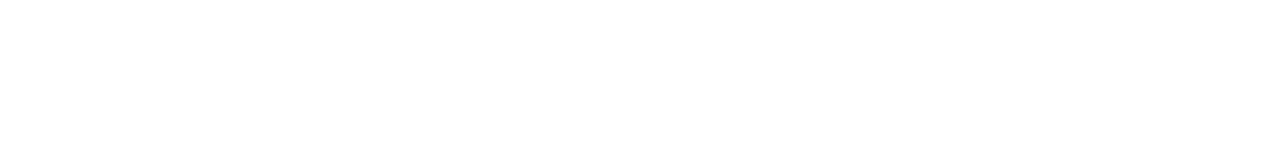
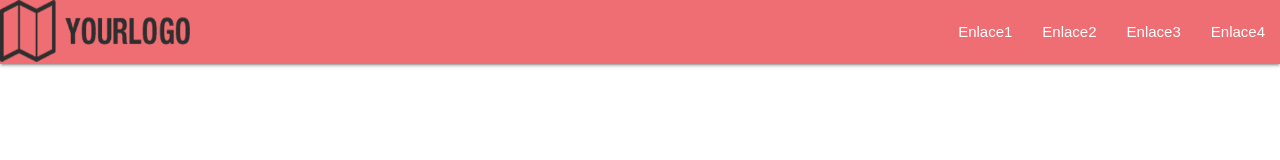
Before and after one commit to Richardustev/My-first-website-with-Materialize, a plain HTML site: page index.html in a window 1280 px wide. Drawn offline with nearby package versions, Linux system fonts and the light colour scheme.

Commit message:
Added img logo and navbar

```diff
--- a/index.html
+++ b/index.html
@@ -7,12 +7,43 @@
     <link rel="stylesheet" href="./css/main.css">
     <!-- Compiled and minified CSS -->
     <link rel="stylesheet" href="https://cdnjs.cloudflare.com/ajax/libs/materialize/1.0.0/css/materialize.min.css">
+    <!-- Google icons -->
+    <link href="https://fonts.googleapis.com/icon?family=Material+Icons" rel="stylesheet">
+
     <title>My first website with Materialize</title>
 </head>
 <body>
+    <nav>
+        <div class="nav-wrapper">
+            <a href="#!" class="brand-logo">
+                <img src="./img/logo1.png" alt="" width="190">
+            </a>
+            <a href="#" data-target="mobile-demo" class="sidenav-trigger"><i class="material-icons">menu</i></a>
+            <ul class="right hide-on-med-and-down">
+            <li><a href="sass.html">Enlace1</a></li>
+            <li><a href="badges.html">Enlace2</a></li>
+            <li><a href="collapsible.html">Enlace3</a></li>
+            <li><a href="mobile.html">Enlace4</a></li>
+            </ul>
+        </div>
+    </nav>
+
+    <ul class="sidenav" id="mobile-demo">
+        <li><a href="sass.html">Enlace1</a></li>
+        <li><a href="badges.html">Enlace2</a></li>
+        <li><a href="collapsible.html">Enlace3</a></li>
+        <li><a href="mobile.html">Enlace4</a></li>
+    </ul>
 
 
     <!-- Compiled and minified JavaScript -->
     <script src="https://cdnjs.cloudflare.com/ajax/libs/materialize/1.0.0/js/materialize.min.js"></script>
+
+    <script>
+        document.addEventListener('DOMContentLoaded', function() {
+            M.AutoInit();
+    });
+
+    </script>
 </body>
 </html>
```
Also changed, not shown: img/logo.png (added), img/logo1.png (added).
